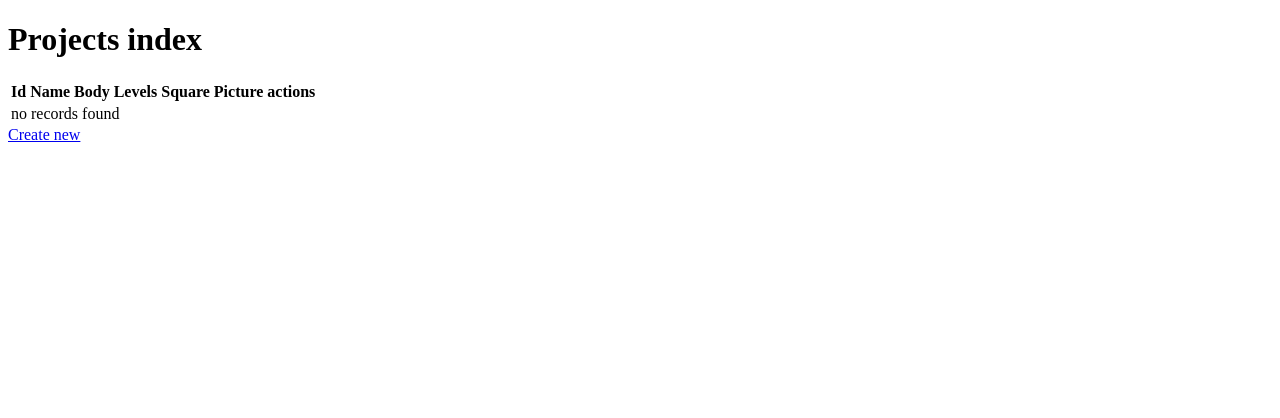
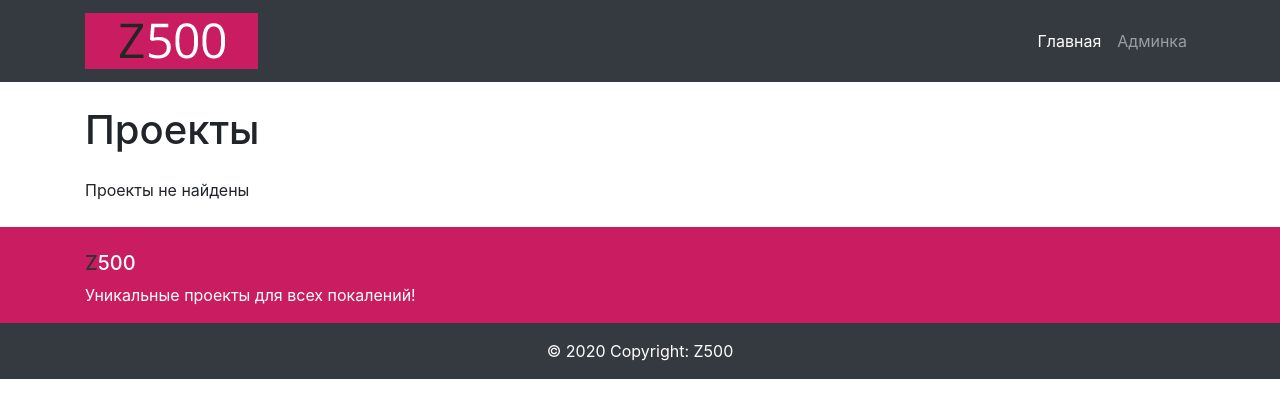
Before and after one commit to v9gel/8sem-ssr, a PHP site: template lab3/templates/projects/index.html.twig in a window 1280 px wide. Shown: the top 418 px of the page. Run offline with PHP 8.4, Linux system fonts and the light colour scheme; the template is opened without the code that fills it, so the values that code supplies are empty; some libraries are stand-ins or nearby versions.

Commit message:
* на страницу проектов натянут шаблон

```diff
--- /dev/null
+++ b/lab3/public/css/style.css
@@ -0,0 +1,29 @@
+footer{
+    margin-top: 25px;
+    background-color: #ca1d61;
+    color: #fff;
+}
+
+.btn-primary{
+    background-color: #ca1d61;
+    border-color: #ca1d61
+}
+
+.btn-primary:hover{
+    background-color: #a9114d
+}
+
+.btn-primary:not(:disabled):not(.disabled):active{
+    background-color: #a9114d
+}
+.footer-copyright a{
+    color: #fff;
+}
+
+.text-uppercase:first-letter {
+    color: #333;
+ }
+
+.btn + .btn{
+    margin-left: 4px;
+}
--- a/lab3/templates/base.html.twig
+++ b/lab3/templates/base.html.twig
@@ -1,12 +1,93 @@
 <!DOCTYPE html>
-<html>
-    <head>
-        <meta charset="UTF-8">
-        <title>{% block title %}Welcome!{% endblock %}</title>
-        {% block stylesheets %}{% endblock %}
-    </head>
-    <body>
+<html lang="en">
+  <head>
+    <!-- Required meta tags -->
+    <meta charset="utf-8" />
+    <meta
+      name="viewport"
+      content="width=device-width, initial-scale=1, shrink-to-fit=no"
+    />
+
+    <!-- Bootstrap CSS -->
+    <link
+      rel="stylesheet"
+      href="https://stackpath.bootstrapcdn.com/bootstrap/4.3.1/css/bootstrap.min.css"
+      integrity="sha384-ggOyR0iXCbMQv3Xipma34MD+dH/1fQ784/j6cY/iJTQUOhcWr7x9JvoRxT2MZw1T"
+      crossorigin="anonymous"
+    />
+    <link rel="stylesheet" href="/css/style.css" />
+    {% block stylesheets %}{% endblock %}
+    <title>{% block title %}Welcome!{% endblock %}</title>
+  </head>
+  <body>
+    <nav class="navbar navbar-expand-lg navbar-dark bg-dark static-top">
+      <div class="container">
+        <a class="navbar-brand" href="/">
+          <img src="/img/logo.png" alt="" />
+        </a>
+        <button
+          class="navbar-toggler"
+          type="button"
+          data-toggle="collapse"
+          data-target="#navbarResponsive"
+          aria-controls="navbarResponsive"
+          aria-expanded="false"
+          aria-label="Toggle navigation"
+        >
+          <span class="navbar-toggler-icon"></span>
+        </button>
+        <div class="collapse navbar-collapse" id="navbarResponsive">
+          <ul class="navbar-nav ml-auto">
+            <li class="nav-item active">
+              <a class="nav-link" href="/"
+                >Главная
+                <span class="sr-only">(current)</span>
+              </a>
+            </li>
+            <li class="nav-item">
+              <a class="nav-link" href="/admin">Админка</a>
+            </li>
+          </ul>
+        </div>
+      </div>
+    </nav>
+    <div class="container">
+
         {% block body %}{% endblock %}
         {% block javascripts %}{% endblock %}
-    </body>
+
+    </div>
+    <footer class="page-footer font-small blue pt-4">
+      <div class="container text-center text-md-left">
+        <div class="row">
+          <div class="col-md-6 mt-md-0 mt-3">
+            <h5 class="text-uppercase">Z500</h5>
+            <p>Уникальные проекты для всех покалений!</p>
+          </div>
+        </div>
+      </div>
+      <div class="footer-copyright text-center py-3 bg-dark">
+        © 2020 Copyright:
+        <a href="#"> Z500</a>
+      </div>
+    </footer>
+
+    <!-- Optional JavaScript -->
+    <!-- jQuery first, then Popper.js, then Bootstrap JS -->
+    <script
+      src="https://code.jquery.com/jquery-3.3.1.slim.min.js"
+      integrity="sha384-q8i/X+965DzO0rT7abK41JStQIAqVgRVzpbzo5smXKp4YfRvH+8abtTE1Pi6jizo"
+      crossorigin="anonymous"
+    ></script>
+    <script
+      src="https://cdnjs.cloudflare.com/ajax/libs/popper.js/1.14.7/umd/popper.min.js"
+      integrity="sha384-UO2eT0CpHqdSJQ6hJty5KVphtPhzWj9WO1clHTMGa3JDZwrnQq4sF86dIHNDz0W1"
+      crossorigin="anonymous"
+    ></script>
+    <script
+      src="https://stackpath.bootstrapcdn.com/bootstrap/4.3.1/js/bootstrap.min.js"
+      integrity="sha384-JjSmVgyd0p3pXB1rRibZUAYoIIy6OrQ6VrjIEaFf/nJGzIxFDsf4x0xIM+B07jRM"
+      crossorigin="anonymous"
+    ></script>
+  </body>
 </html>
--- a/lab3/templates/projects/index.html.twig
+++ b/lab3/templates/projects/index.html.twig
@@ -1,43 +1,36 @@
 {% extends 'base.html.twig' %}
 
-{% block title %}Projects index{% endblock %}
+{% block title %}Главная - все проекты{% endblock %}
 
 {% block body %}
-    <h1>Projects index</h1>
+    <h1 class="my-4">
+        Проекты
+        <small></small>
+    </h1>
 
-    <table class="table">
-        <thead>
-            <tr>
-                <th>Id</th>
-                <th>Name</th>
-                <th>Body</th>
-                <th>Levels</th>
-                <th>Square</th>
-                <th>Picture</th>
-                <th>actions</th>
-            </tr>
-        </thead>
-        <tbody>
-        {% for project in projects %}
-            <tr>
-                <td>{{ project.id }}</td>
-                <td>{{ project.name }}</td>
-                <td>{{ project.body }}</td>
-                <td>{{ project.levels }}</td>
-                <td>{{ project.square }}</td>
-                <td>{{ project.picture }}</td>
-                <td>
-                    <a href="{{ path('projects_show', {'id': project.id}) }}">show</a>
-                    <a href="{{ path('projects_edit', {'id': project.id}) }}">edit</a>
-                </td>
-            </tr>
-        {% else %}
-            <tr>
-                <td colspan="7">no records found</td>
-            </tr>
-        {% endfor %}
-        </tbody>
-    </table>
+    {% for project in projects %}
+        <div class="row">
+            <div class="col-md-7">
+                <a href="#">
+                <img
+                    class="img-fluid rounded mb-3 mb-md-0"
+                    src="{{ project.picture }}"
+                    alt="{{ project.name }}"
+                />
+                </a>
+            </div>
+            <div class="col-md-5">
+                <h3>{{ project.name }}</h3>
+                <p>{{ project.body }}</p>
+                <a class="btn btn-primary" href="{{ path('projects_show', {'id': project.id}) }}">Подробнее</a>
+            </div>
+        </div>
+        <hr />
+    {% else %}
+        <tr>
+            <td colspan="7">Проекты не найдены</td>
+        </tr>
+    {% endfor %}
 
-    <a href="{{ path('projects_new') }}">Create new</a>
+    {# <a href="{{ path('projects_new') }}">Create new</a> #}
 {% endblock %}
```
Also changed, not shown: lab3/public/img/logo.png (added), lab3/public/img/logo2.png (added), lab3/public/pictures/1.jpg (added), lab3/public/pictures/2.jpg (added), lab3/public/pictures/3.jpg (added), lab3/public/pictures/4.jpg (added), lab3/public/pictures/5.jpg (added).
